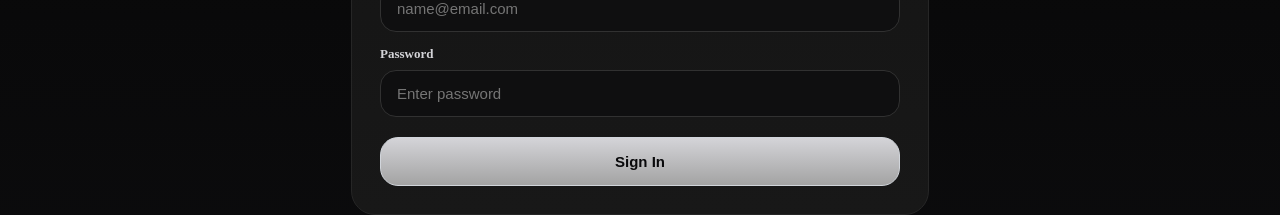
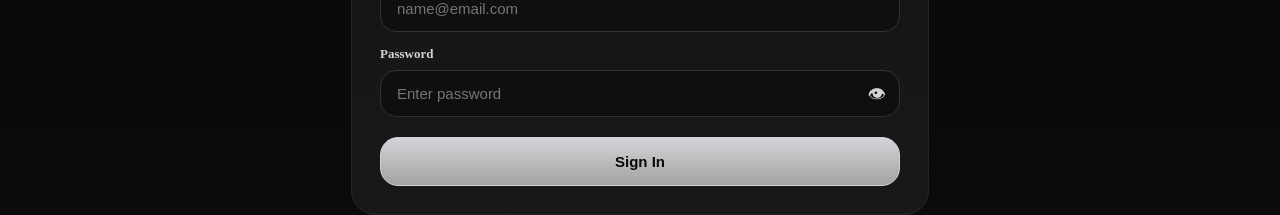
Before and after one commit to UrMizery/hireminds-platform, a Next.js app: page /employer-partner-login in a window 1280 px wide. Shown: the part 516-731 px from the top of the page. Built offline with nearby package versions, Linux system fonts and the light colour scheme; no server answers.

Commit message:
Update page.tsx

```diff
--- a/app/employer-partner-login/page.tsx
+++ b/app/employer-partner-login/page.tsx
@@ -8,6 +8,7 @@ const [email, setEmail] = useState("");
 const [password, setPassword] = useState("");
 const [message, setMessage] = useState("");
 const [loading, setLoading] = useState(false);
+const [showPassword, setShowPassword] = useState(false);
 
 async function handleLogin(e: React.FormEvent<HTMLFormElement>) {
 e.preventDefault();
@@ -87,14 +88,26 @@ required
 
 <div style={styles.fieldWrap}>
 <label style={styles.label}>Password</label>
+
+<div style={styles.passwordWrap}>
 <input
-type="password"
+type={showPassword ? "text" : "password"}
 value={password}
 onChange={(e) => setPassword(e.target.value)}
 placeholder="Enter password"
-style={styles.input}
+style={styles.passwordInput}
 required
 />
+
+<button
+type="button"
+onClick={() => setShowPassword((prev) => !prev)}
+style={styles.eyeButton}
+aria-label={showPassword ? "Hide password" : "Show password"}
+>
+{showPassword ? "🙈" : "👁"}
+</button>
+</div>
 </div>
 
 {message ? <p style={styles.message}>{message}</p> : null}
@@ -168,6 +181,33 @@ fontSize: "15px",
 boxSizing: "border-box",
 outline: "none",
 },
+passwordWrap: {
+position: "relative",
+display: "flex",
+alignItems: "center",
+},
+passwordInput: {
+width: "100%",
+padding: "14px 46px 14px 16px",
+borderRadius: "16px",
+border: "1px solid #313131",
+background: "#0f0f10",
+color: "#f4f4f5",
+fontSize: "15px",
+boxSizing: "border-box",
+outline: "none",
+},
+eyeButton: {
+position: "absolute",
+right: "14px",
+border: "none",
+background: "transparent",
+color: "#d4d4d8",
+fontSize: "18px",
+cursor: "pointer",
+padding: 0,
+lineHeight: 1,
+},
 button: {
 width: "100%",
 padding: "15px 18px",
```
